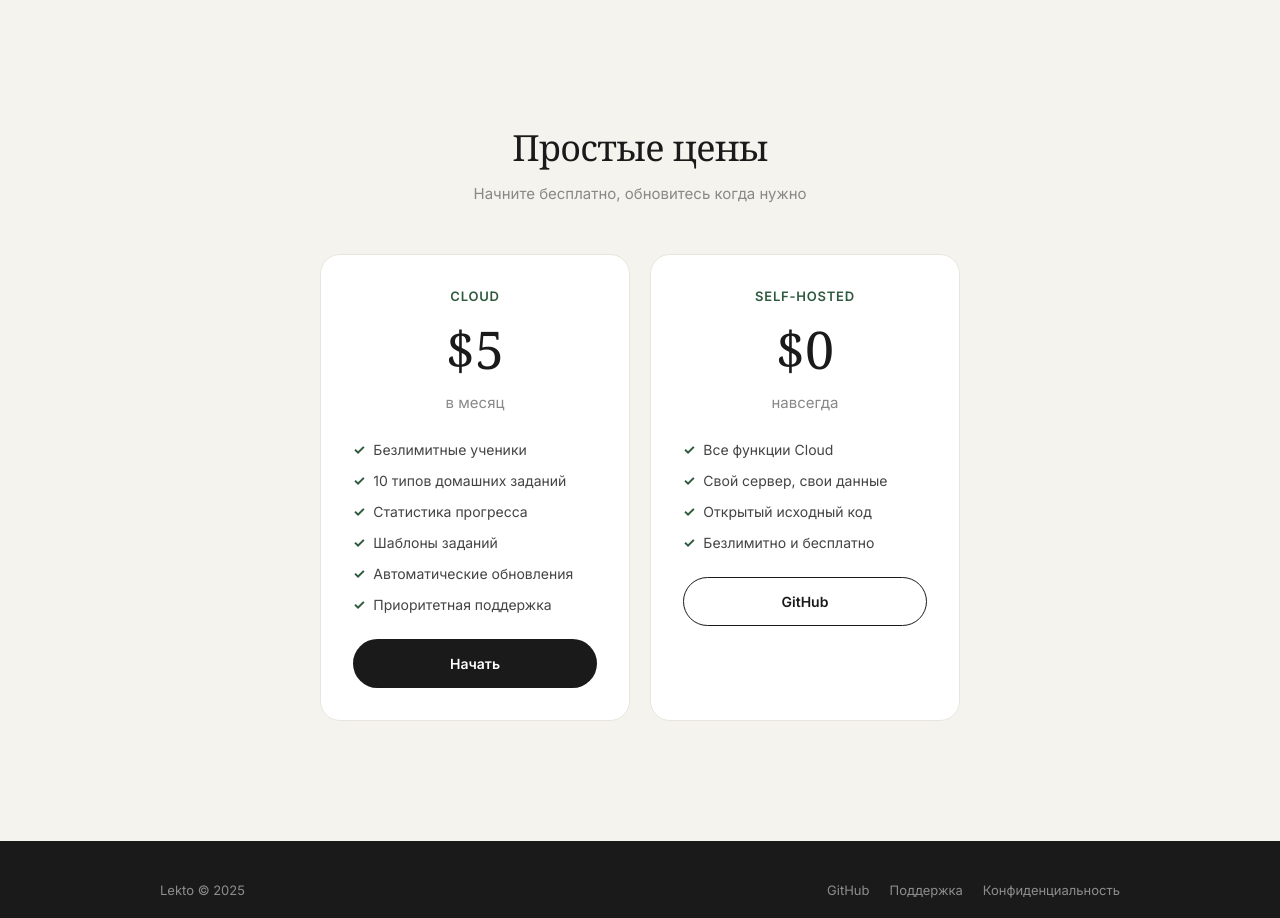
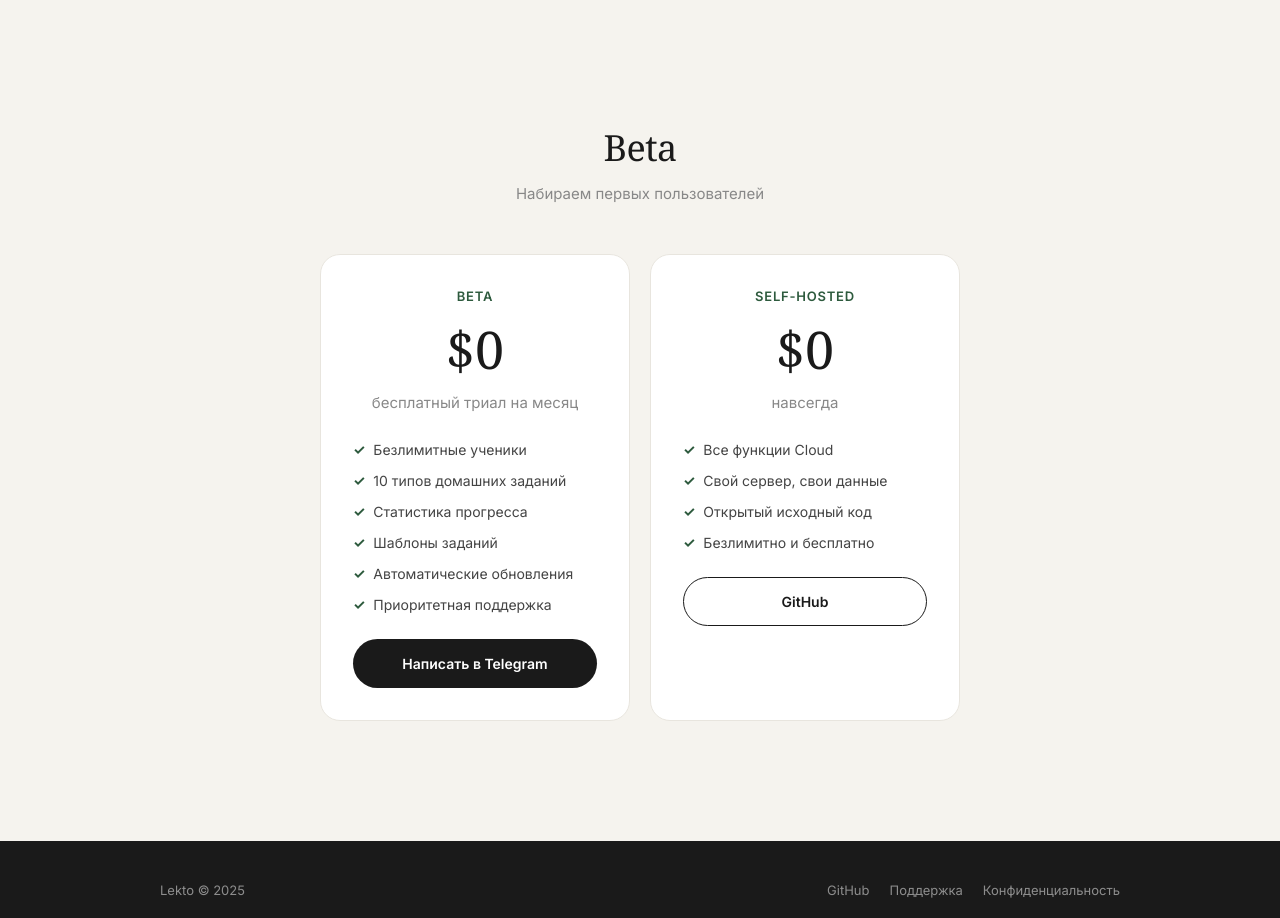
Before and after one commit to zerox9dev/lekto, a React (Vite) app: page / in a window 1280 px wide. Shown: the part 3100-4018 px from the top of the page. Built offline with nearby package versions, Linux system fonts and the light colour scheme; no server answers.

Commit message:
ui: beta pricing — free trial, Telegram CTA

```diff
--- a/src/pages/app/courses.tsx
+++ b/src/pages/app/courses.tsx
@@ -97,7 +97,7 @@
                 </div>
                 {c.description && <p className="text-[13px] text-[#888] line-clamp-2 mb-3">{c.description}</p>}
                 <div className="flex items-center justify-between text-[12px] text-[#aaa]">
-                  <span>{lessonCount} уроков</span>
+                  <span>{lessonCount} {t("lessonsN")}</span>
                   <span>{created}</span>
                 </div>
               </Link>
@@ -109,7 +109,7 @@
       {/* Starter courses */}
       {STARTER_COURSES.filter((sc) => !courses.some((c) => c.title === sc.title)).length > 0 && (
         <div className="space-y-3 pt-2">
-          <h2 className="text-[14px] font-semibold text-[#888]">Готовые курсы</h2>
+          <h2 className="text-[14px] font-semibold text-[#888]">{t("starterCourses")}</h2>
           <div className="grid grid-cols-1 sm:grid-cols-2 gap-3">
             {STARTER_COURSES.filter((sc) => !courses.some((c) => c.title === sc.title)).map((sc) => (
               <div key={sc.id} className="rounded-2xl border border-dashed border-[#d0ccc4] bg-[#faf9f6] px-4 py-4">
--- a/src/pages/landing.tsx
+++ b/src/pages/landing.tsx
@@ -220,19 +220,19 @@
 
       {/* ── Pricing ── */}
       <Reveal id="pricing" className={s.section}>
-        <h2 className={s.sectionTitle}>Простые цены</h2>
-        <p className={s.sectionDesc}>Начните бесплатно, обновитесь когда нужно</p>
+        <h2 className={s.sectionTitle}>Beta</h2>
+        <p className={s.sectionDesc}>Набираем первых пользователей</p>
         <div className={s.pricingGrid}>
           <div className={s.pricingCard}>
-            <div className={s.pricingLabel}>Cloud</div>
-            <div className={s.pricingAmount}>$5</div>
-            <div className={s.pricingPeriod}>в месяц</div>
+            <div className={s.pricingLabel}>Beta</div>
+            <div className={s.pricingAmount}>$0</div>
+            <div className={s.pricingPeriod}>бесплатный триал на месяц</div>
             <ul className={s.pricingFeatures}>
               {PRICING_CLOUD.map((f) => (
                 <li key={f} className={s.pricingFeature}>{f}</li>
               ))}
             </ul>
-            <Link to="/login" className={s.pricingCta}>Начать</Link>
+            <a href="https://t.me/mirvald" target="_blank" rel="noopener noreferrer" className={s.pricingCta}>Написать в Telegram</a>
           </div>
           <div className={s.pricingCard}>
             <div className={s.pricingLabel}>Self-hosted</div>
```
